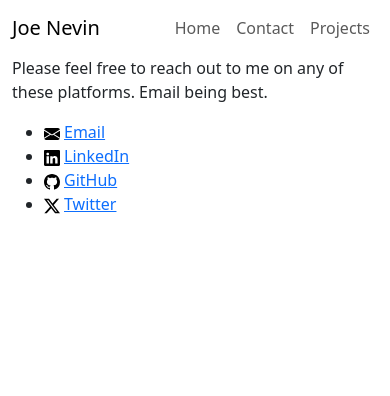
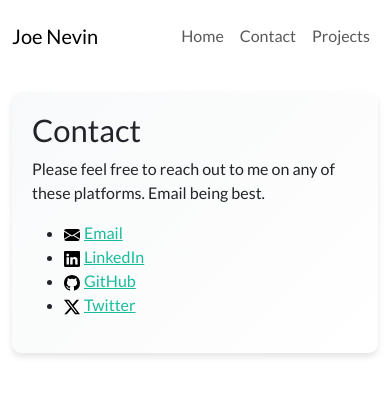
Before and after one commit to j0zsef/josephfnevin, a Next.js app: page /contact in a window 390 px wide. Shown: the top 396 px of the page. Built offline with nearby package versions, Linux system fonts and the light colour scheme.

Commit message:
Adding theming and some basic styles.

```diff
--- a/package.json
+++ b/package.json
@@ -11,6 +11,7 @@
   "dependencies": {
     "@typescript-eslint/eslint-plugin": "^8.12.1",
     "bootstrap": "^5.3.3",
+    "bootswatch": "^5.3.3",
     "eslint-config-airbnb": "^19.0.4",
     "next": "15.0.1",
     "pnpm": "^9.12.3",
--- a/src/app/contact/page.tsx
+++ b/src/app/contact/page.tsx
@@ -8,6 +8,7 @@ const Contact = () => {
   return (
     <main>
       <section>
+        <h1>Contact</h1>
         <p>
           Please feel free to reach out to me on any of these platforms. Email being best.
         </p>
--- a/src/app/globals.css
+++ b/src/app/globals.css
@@ -1 +1,38 @@
 @import '~bootstrap/dist/css/bootstrap.min.css';
+@import "~bootswatch/dist/flatly/bootstrap.min.css";
+
+section {
+    margin: 20px auto;
+    padding: 20px;
+    background: linear-gradient(135deg, #f8f9fa, #ffffff);
+    border-radius: 10px;
+    box-shadow: 0 4px 6px rgba(0, 0, 0, 0.1);
+    transition: transform 0.3s ease, box-shadow 0.3s ease;
+}
+
+article {
+    margin: 20px auto;
+    padding: 20px;
+    border-radius: 8px;
+    background: linear-gradient(135deg, #f8f9fa, #ffffff);
+    box-shadow: 0 4px 6px rgba(0, 0, 0, 0.1);
+    transition: transform 0.2s ease, box-shadow 0.2s ease;
+}
+
+img {
+    max-width: 100%;
+    height: auto;
+    display: block;
+}
+
+@media (max-width: 576px) {
+    img {
+        max-width: 320px;
+        height: auto;
+    }
+
+    pre {
+        max-width: 320px;
+        height: auto;
+    }
+}
```
Also changed, not shown: 1 other file (tests, documents, lock files or other folders).
